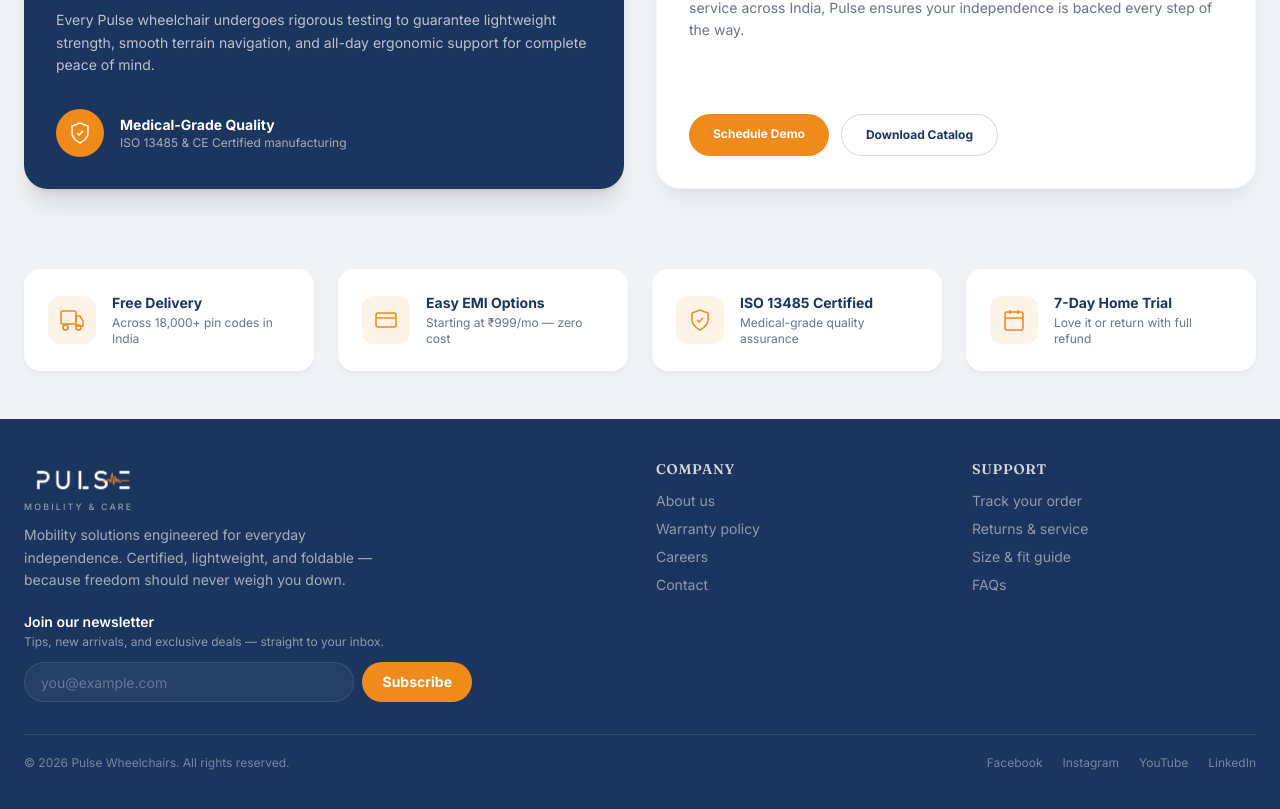
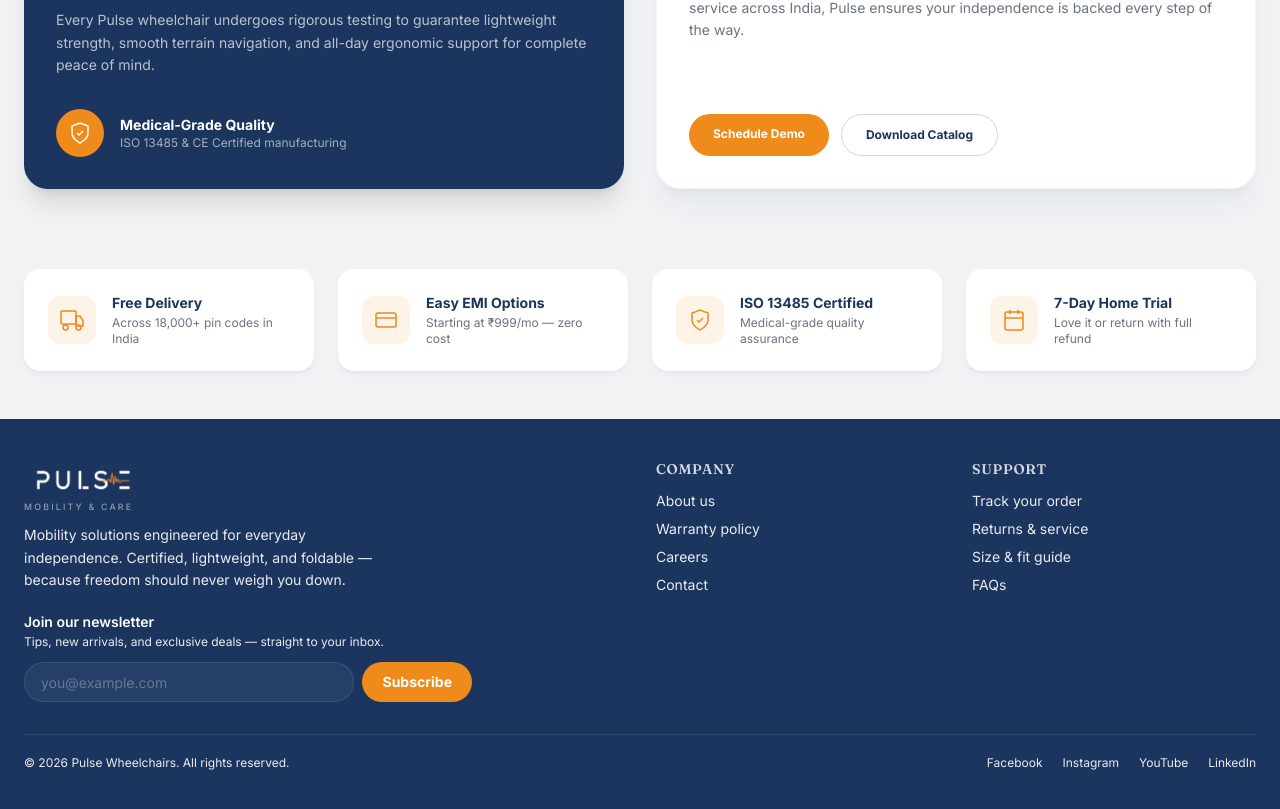
Before and after one commit to Rahulrai09/Pulse-Wheel-chair-website, a Next.js app: page / in a window 1280 px wide. Shown: the part 2940-3749 px from the top of the page. Built offline with nearby package versions, Linux system fonts and the light colour scheme.

Commit message:
Brighten footer link and text colors to proper white

```diff
--- a/app/components/Footer.tsx
+++ b/app/components/Footer.tsx
@@ -20,7 +20,7 @@ export default function Footer() {
                 Mobility &amp; Care
               </span>
             </Link>
-            <p className="mt-3 max-w-sm text-sm leading-relaxed text-white/60">
+            <p className="mt-3 max-w-sm text-sm leading-relaxed text-white/90">
               Mobility solutions engineered for everyday independence. Certified,
               lightweight, and foldable — because freedom should never weigh you down.
             </p>
@@ -28,7 +28,7 @@ export default function Footer() {
             {/* Newsletter */}
             <div className="mt-5">
               <p className="text-sm font-semibold">Join our newsletter</p>
-              <p className="mt-0.5 text-xs text-white/50">
+              <p className="mt-0.5 text-xs text-white/90">
                 Tips, new arrivals, and exclusive deals — straight to your inbox.
               </p>
               <form className="mt-3 flex max-w-md gap-2">
@@ -50,7 +50,7 @@ export default function Footer() {
           {/* Links col 1: Company */}
           <div>
             <h4 className="text-sm font-bold uppercase tracking-wider text-white/80">Company</h4>
-            <ul className="mt-3 space-y-2 text-sm text-white/50">
+            <ul className="mt-3 space-y-2 text-sm text-white/90">
               <li><a href="#" className="hover:text-orange transition-colors">About us</a></li>
               <li><a href="#" className="hover:text-orange transition-colors">Warranty policy</a></li>
               <li><a href="#" className="hover:text-orange transition-colors">Careers</a></li>
@@ -61,7 +61,7 @@ export default function Footer() {
           {/* Links col 2: Support */}
           <div>
             <h4 className="text-sm font-bold uppercase tracking-wider text-white/80">Support</h4>
-            <ul className="mt-3 space-y-2 text-sm text-white/50">
+            <ul className="mt-3 space-y-2 text-sm text-white/90">
               <li><a href="#" className="hover:text-orange transition-colors">Track your order</a></li>
               <li><a href="#" className="hover:text-orange transition-colors">Returns &amp; service</a></li>
               <li><a href="#" className="hover:text-orange transition-colors">Size &amp; fit guide</a></li>
@@ -71,7 +71,7 @@ export default function Footer() {
         </div>
 
         {/* Bottom bar */}
-        <div className="mt-8 flex flex-col items-center justify-between border-t border-white/10 pt-5 text-xs text-white/40 sm:flex-row">
+        <div className="mt-8 flex flex-col items-center justify-between border-t border-white/10 pt-5 text-xs text-white/90 sm:flex-row">
           <p>&copy; {new Date().getFullYear()} Pulse Wheelchairs. All rights reserved.</p>
           <div className="mt-3 flex gap-5 sm:mt-0">
             <a href="#" className="hover:text-orange transition-colors">Facebook</a>
```
